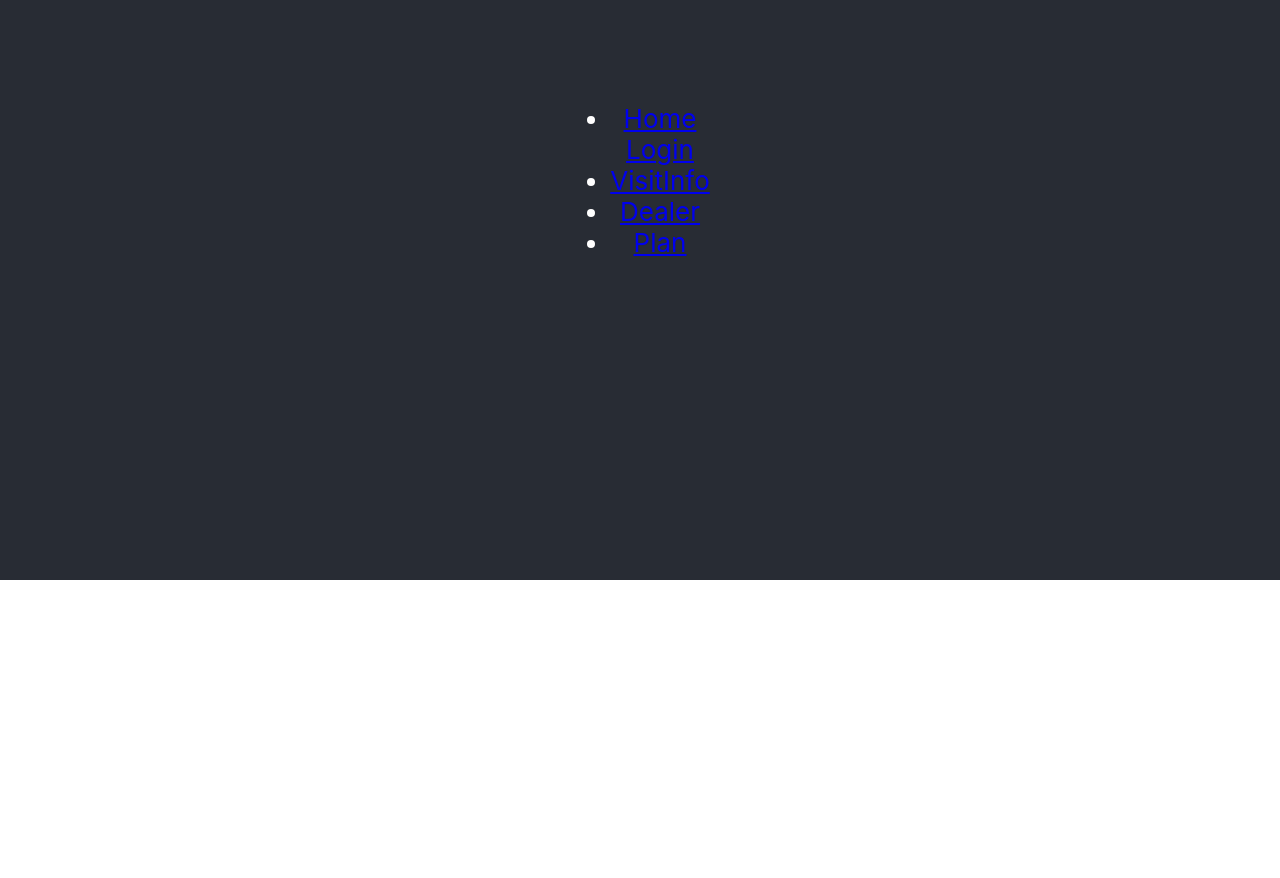
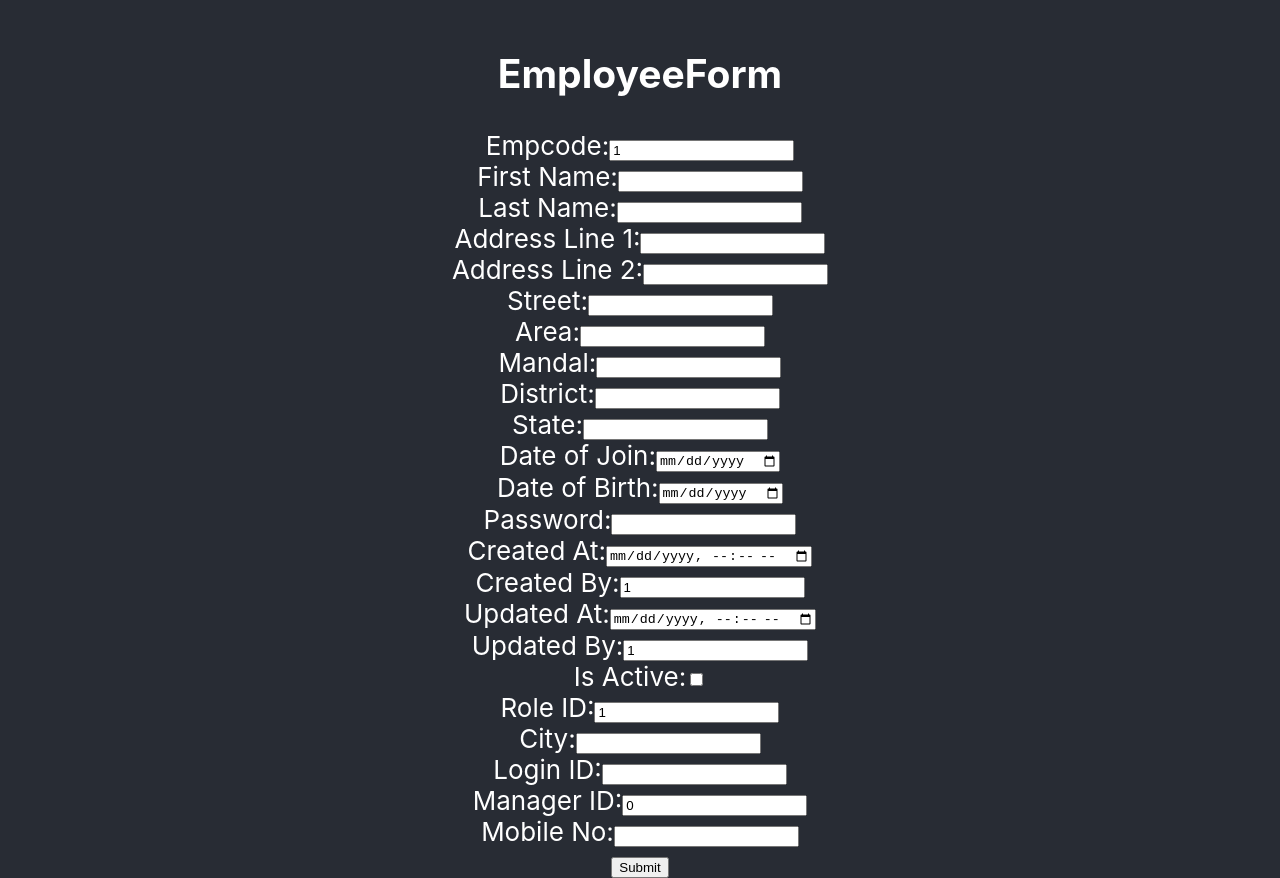
Before and after one commit to rohithreddy15/ffmui, a React (Create React App) app: page /Employee in a window 1280 px wide. Shown: the part 220-1098 px from the top of the page. Before the commit the page ends 800 px from the top, so only its background shows below. Built offline with nearby package versions, Linux system fonts and the light colour scheme.

Commit message:
added employee

```diff
--- a/src/App.js
+++ b/src/App.js
@@ -1,11 +1,11 @@
-import logo from './logo.svg';
+
 import './App.css';
 import Login from './Pages/Login';
 import Navbar from './Components/Navbar';
 import Dealer from './Pages/Dealer';
 import Home from './Pages/Home';
 import { Routes, Route } from 'react-router-dom';
-import Ticket from './Pages/Ticket';
+import Employee from './Pages/Employee';
 import VisitInfo from './Pages/VisitInfo';
 import Plan from './Pages/Plan';
 
@@ -21,11 +21,13 @@ const App=()=> {
             <Route path="/Dealer" element={<Dealer />} />
             <Route path="/VisitInfo" element={<VisitInfo />} />
             <Route path="/Plan" element={<Plan />} />
+            <Route path="/Employee" element={<Employee />} />
+
           </Routes>
         </>
 
 
-      {/* <Ticket/> */}
+
 
         {/* <Home/>
         <Login/>
--- a/src/Components/Navbar.js
+++ b/src/Components/Navbar.js
@@ -7,6 +7,7 @@ export default function Navbar() {
    <ul>
 <li><NavLink  to="/">Home </NavLink></li>
     <NavLink to="/Login"> Login</NavLink>
+    <li><NavLink to="/Employee">Employee</NavLink></li>
 
     <li><NavLink to="/VisitInfo">VisitInfo</NavLink></li>
  <li><NavLink to="/Dealer">Dealer</NavLink></li>
--- /dev/null
+++ b/src/Pages/Employee.js
@@ -0,0 +1,170 @@
+import React, { useState } from 'react';
+
+const Employee = () => {
+  const [formData, setFormData] = useState({
+    empcode: 1,
+    first_name: '',
+    last_name: '',
+    addressline_1: '',
+    addressline_2: '',
+    street: '',
+    area: '',
+    mandal: '',
+    district: '',
+    state: '',
+    dateofjoin: '',
+    dateofbirth: '',
+    password: '',
+    created_at: '',
+    created_by: 1,
+    updated_at: '',
+    updated_by: 1,
+    isactive: false,
+    roleid: 1,
+    city: '',
+    loginid: '',
+    mgrid: 0,
+    moblieno: '',
+  });
+
+  const handleChange = (e) => {
+    const { name, value } = e.target;
+    setFormData((prevData) => ({
+      ...prevData,
+      [name]: value,
+    }));
+  };
+
+  const handleSubmit = (e) => {
+    e.preventDefault();
+    // Handle form submission, e.g., send data to backend
+    console.log('Form submitted with data:', formData);
+  };
+
+  return (
+    <div>
+        <h2>EmployeeForm</h2>
+    <form onSubmit={handleSubmit}>
+      <label>
+        Empcode:
+        <input type="number" name="empcode" value={formData.empcode} onChange={handleChange} />
+      </label>
+      <br />
+      <label>
+        First Name:
+        <input type="text" name="first_name" value={formData.first_name} onChange={handleChange} />
+      </label>
+      <br />
+      <label>
+        Last Name:
+        <input type="text" name="last_name" value={formData.last_name} onChange={handleChange} />
+      </label>
+      <br />
+
+      <label>
+        Address Line 1:
+        <input type="text" name="addressline_1" value={formData.addressline_1} onChange={handleChange} />
+      </label>
+      <br />
+      <label>
+        Address Line 2:
+        <input type="text" name="addressline_2" value={formData.addressline_2} onChange={handleChange} />
+      </label>
+      <br />
+      <label>
+        Street:
+        <input type="text" name="street" value={formData.street} onChange={handleChange} />
+      </label>
+      <br />
+      <label>
+        Area:
+        <input type="text" name="area" value={formData.area} onChange={handleChange} />
+      </label>
+      <br />
+      <label>
+        Mandal:
+        <input type="text" name="mandal" value={formData.mandal} onChange={handleChange} />
+      </label>
+      <br />
+      <label>
+        District:
+        <input type="text" name="district" value={formData.district} onChange={handleChange} />
+      </label>
+      <br />
+      <label>
+        State:
+        <input type="text" name="state" value={formData.state} onChange={handleChange} />
+      </label>
+      <br />
+      <label>
+        Date of Join:
+        <input type="date" name="dateofjoin" value={formData.dateofjoin} onChange={handleChange} />
+      </label>
+      <br />
+      <label>
+        Date of Birth:
+        <input type="date" name="dateofbirth" value={formData.dateofbirth} onChange={handleChange} />
+      </label>
+      <br />
+      <label>
+        Password:
+        <input type="password" name="password" value={formData.password} onChange={handleChange} />
+      </label>
+      <br />
+      <label>
+        Created At:
+        <input type="datetime-local" name="created_at" value={formData.created_at} onChange={handleChange} />
+      </label>
+      <br />
+      <label>
+        Created By:
+        <input type="number" name="created_by" value={formData.created_by} onChange={handleChange} />
+      </label>
+      <br />
+      <label>
+        Updated At:
+        <input type="datetime-local" name="updated_at" value={formData.updated_at} onChange={handleChange} />
+      </label>
+      <br />
+      <label>
+        Updated By:
+        <input type="number" name="updated_by" value={formData.updated_by} onChange={handleChange} />
+      </label>
+      <br />
+      <label>
+        Is Active:
+        <input type="checkbox" name="isactive" checked={formData.isactive} onChange={handleChange} />
+      </label>
+      <br />
+      <label>
+        Role ID:
+        <input type="number" name="roleid" value={formData.roleid} onChange={handleChange} />
+      </label>
+      <br />
+      <label>
+        City:
+        <input type="text" name="city" value={formData.city} onChange={handleChange} />
+      </label>
+      <br />
+      <label>
+        Login ID:
+        <input type="text" name="loginid" value={formData.loginid} onChange={handleChange} />
+      </label>
+      <br />
+      <label>
+        Manager ID:
+        <input type="number" name="mgrid" value={formData.mgrid} onChange={handleChange} />
+      </label>
+      <br />
+      <label>
+        Mobile No:
+        <input type="text" name="moblieno" value={formData.moblieno} onChange={handleChange} />
+      </label>
+      <br />
+      <button type="submit">Submit</button>
+    </form>
+    </div>
+  );
+};
+
+export default Employee;
```
